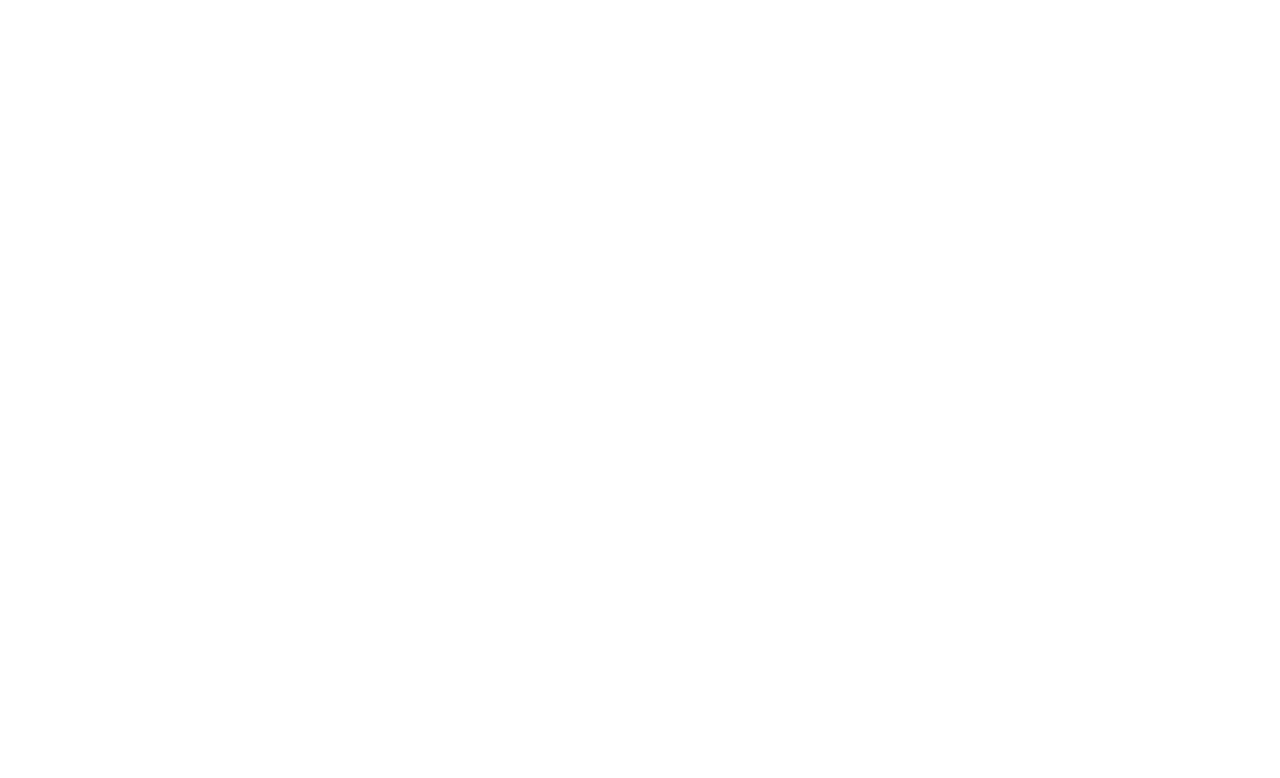
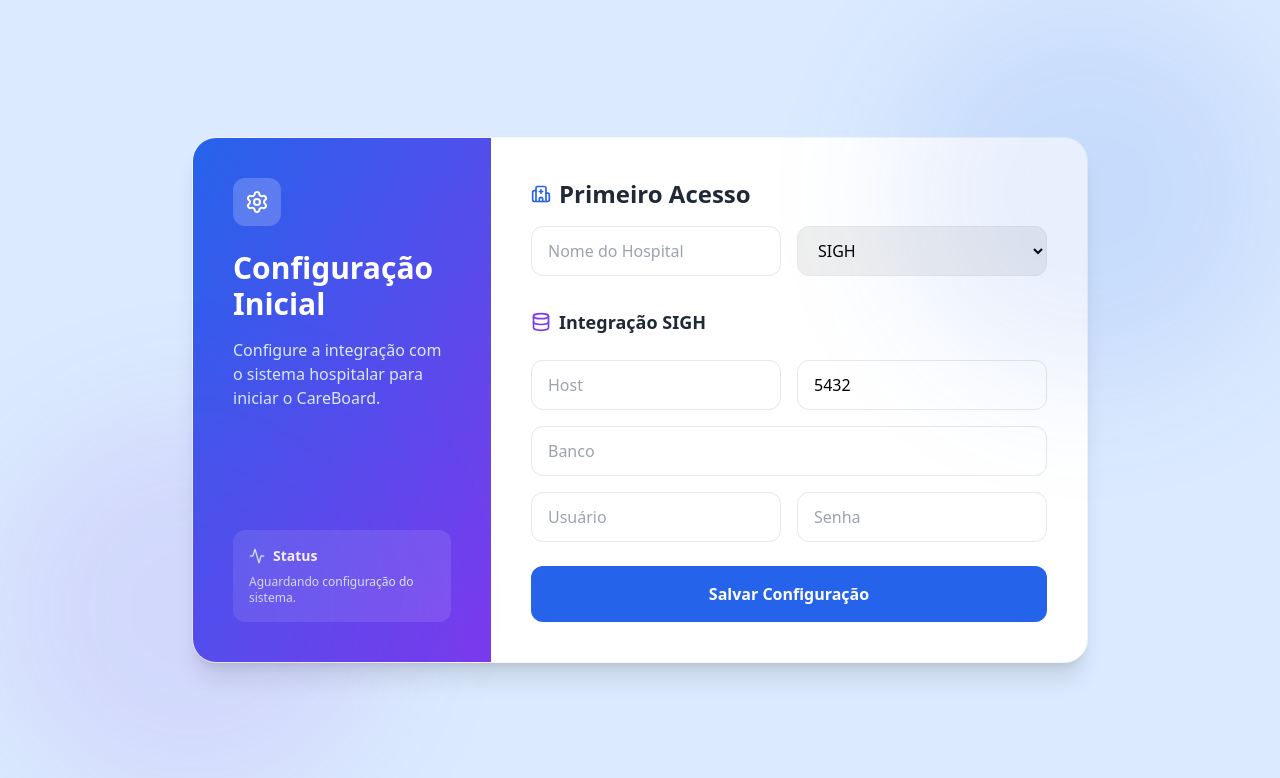
Before and after one commit to PabloAirez/CareBoard, a React (Vite) app in the folder frontend/: page /first-access in a window 1280 px wide. Before the commit this address had no page. Shown: the top 778 px of the page. Built offline with nearby package versions, Linux system fonts and the light colour scheme.

Commit message:
feat: Add Toastify lib to sho success, error and warning messages. Creating the First Access page and the SighConfigure component to integrate systems

```diff
--- a/frontend/package.json
+++ b/frontend/package.json
@@ -11,7 +11,8 @@
   },
   "dependencies": {
     "react": "^19.2.4",
-    "react-dom": "^19.2.4"
+    "react-dom": "^19.2.4",
+    "react-toastify": "^11.0.5"
   },
   "devDependencies": {
     "@eslint/js": "^9.39.4",
--- a/frontend/src/App.tsx
+++ b/frontend/src/App.tsx
@@ -1,8 +1,21 @@
 import './App.css'
 import AppRoutes  from "./routes/AppRoutes";
+import { ToastContainer } from 'react-toastify';
+import 'react-toastify/dist/ReactToastify.css';
 
 function App() {
-  return <AppRoutes />;
+  return (
+  <>
+      <AppRoutes />
+
+      <ToastContainer
+        position="top-right"
+        autoClose={3000}
+        theme="colored"
+      />
+
+      </>
+  )
 }
 
 export default App;
--- /dev/null
+++ b/frontend/src/components/SighConfigure.tsx
@@ -0,0 +1,84 @@
+import React, { useState } from 'react';
+import { Database, Server, Key, User, Activity } from 'lucide-react';
+
+type Props = {
+  onSubmit: (data: any) => void;
+  loading: boolean;
+};
+
+export default function SighConfigure({ onSubmit, loading }: Props) {
+  const [host, setHost] = useState('');
+  const [port, setPort] = useState('5432');
+  const [dbName, setDbName] = useState('');
+  const [dbUser, setDbUser] = useState('');
+  const [dbPassword, setDbPassword] = useState('');
+
+  const handleSubmit = (e: React.FormEvent) => {
+    e.preventDefault();
+    onSubmit({ host, port, dbName, dbUser, dbPassword });
+  };
+
+  return (
+    <form onSubmit={handleSubmit} className="space-y-6">
+
+      <h3 className="text-lg font-bold text-gray-800 flex items-center gap-2">
+        <Database className="w-5 h-5 text-accent" />
+        Integração SIGH
+      </h3>
+
+      <div className="grid grid-cols-1 md:grid-cols-2 gap-4">
+
+        <input
+          placeholder="Host"
+          value={host}
+          onChange={(e) => setHost(e.target.value)}
+          className="px-4 py-3 border rounded-xl focus:ring-2 focus:ring-accent outline-none"
+        />
+
+        <input
+          placeholder="Porta"
+          value={port}
+          onChange={(e) => setPort(e.target.value)}
+          className="px-4 py-3 border rounded-xl focus:ring-2 focus:ring-accent outline-none"
+        />
+
+        <input
+          placeholder="Banco"
+          value={dbName}
+          onChange={(e) => setDbName(e.target.value)}
+          className="px-4 py-3 border rounded-xl focus:ring-2 focus:ring-accent outline-none md:col-span-2"
+        />
+
+        <input
+          placeholder="Usuário"
+          value={dbUser}
+          onChange={(e) => setDbUser(e.target.value)}
+          className="px-4 py-3 border rounded-xl focus:ring-2 focus:ring-accent outline-none"
+        />
+
+        <input
+          type="password"
+          placeholder="Senha"
+          value={dbPassword}
+          onChange={(e) => setDbPassword(e.target.value)}
+          className="px-4 py-3 border rounded-xl focus:ring-2 focus:ring-accent outline-none"
+        />
+
+      </div>
+
+      <button
+        type="submit"
+        disabled={loading}
+        className="w-full py-4 bg-primary text-white font-bold rounded-xl hover:bg-primary-dark transition flex justify-center items-center gap-2"
+      >
+        {loading ? (
+          <>
+            Salvando <Activity className="animate-spin w-5 h-5" />
+          </>
+        ) : (
+          'Salvar Configuração'
+        )}
+      </button>
+    </form>
+  );
+}
--- a/frontend/src/index.css
+++ b/frontend/src/index.css
@@ -1,6 +1,7 @@
 @tailwind base;
 @tailwind components;
 @tailwind utilities;
+
 :root{
   margin: 0;
   padding: 0;
--- /dev/null
+++ b/frontend/src/pages/FirstAccess.tsx
@@ -0,0 +1,107 @@
+import React, { useState } from 'react';
+import { useNavigate } from 'react-router-dom';
+import { Settings, Activity, Hospital } from 'lucide-react';
+import { toast } from 'react-toastify';
+import SighConfigure from './../components/SighConfigure';
+
+export default function FirstAccess() {
+  const [hospitalName, setHospitalName] = useState('');
+  const [system, setSystem] = useState('SIGH');
+  const [loading, setLoading] = useState(false);
+  const navigate = useNavigate();
+
+  const handleSubmit = async (data: any) => {
+    setLoading(true);
+    try {
+      const res = await fetch(`${import.meta.env.VITE_API_URL || 'http://localhost:3001'}/config/setup`, {
+        method: 'POST',
+        headers: { 'Content-Type': 'application/json' },
+        body: JSON.stringify({ hospitalName, system, ...data })
+      });
+
+      if (res.ok) {
+        navigate('/select-unit');
+      } else {
+        toast.error('Erro ao configurar sistema.');
+      }
+    } catch {
+      toast.error('Erro de conexão com o servidor.');
+    } finally {
+      toast.info('Simulando que tudo deu certo. Redirecionando...', { autoClose: 2000 });
+      navigate('/select-unit');
+      setLoading(false);
+    }
+  };
+
+  return (
+    <div className="min-h-screen bg-primary-light flex items-center justify-center p-6 relative overflow-hidden">
+
+      {/* Background */}
+      <div className="absolute top-0 right-0 w-96 h-96 bg-primary/10 rounded-full blur-3xl"></div>
+      <div className="absolute bottom-0 left-0 w-96 h-96 bg-accent/10 rounded-full blur-3xl"></div>
+
+      <div className="w-full max-w-4xl bg-white rounded-3xl shadow-xl border border-gray-100 flex flex-col md:flex-row overflow-hidden">
+
+        {/* LEFT */}
+        <div className="md:w-1/3 bg-gradient-to-br from-primary to-accent p-10 text-white hidden md:flex flex-col justify-between">
+          <div>
+            <div className="w-12 h-12 bg-white/20 rounded-xl flex items-center justify-center mb-6">
+              <Settings className="w-6 h-6" />
+            </div>
+            <h2 className="text-3xl font-black mb-4">Configuração Inicial</h2>
+            <p className="text-primary-light">
+              Configure a integração com o sistema hospitalar para iniciar o CareBoard.
+            </p>
+          </div>
+
+          <div className="bg-white/10 p-4 rounded-xl">
+            <div className="flex items-center gap-2 mb-2">
+              <Activity className="w-4 h-4 text-primary-light" />
+              <span className="text-sm font-bold">Status</span>
+            </div>
+            <p className="text-xs text-primary-light">
+              Aguardando configuração do sistema.
+            </p>
+          </div>
+        </div>
+
+        {/* RIGHT */}
+        <div className="flex-1 p-10">
+
+          <div className="mb-8">
+            <h2 className="text-2xl font-black text-gray-800 mb-4 flex items-center gap-2">
+              <Hospital className="w-5 h-5 text-primary" />
+              Primeiro Acesso
+            </h2>
+
+            <div className="grid grid-cols-1 md:grid-cols-2 gap-4">
+              <input
+                type="text"
+                placeholder="Nome do Hospital"
+                value={hospitalName}
+                onChange={(e) => setHospitalName(e.target.value)}
+                className="px-4 py-3 border rounded-xl focus:ring-2 focus:ring-primary outline-none"
+              />
+
+              <select
+                value={system}
+                onChange={(e) => setSystem(e.target.value)}
+                className="px-4 py-3 border rounded-xl focus:ring-2 focus:ring-primary outline-none"
+              >
+                <option value="SIGH">SIGH</option>
+                <option value="TASY">TASY</option>
+
+              </select>
+            </div>
+          </div>
+
+          {/* Renderização dinâmica */}
+          {system === 'SIGH' && (
+            <SighConfigure onSubmit={handleSubmit} loading={loading} />
+          )}
+
+        </div>
+      </div>
+    </div>
+  );
+}
--- a/frontend/src/pages/Login.tsx
+++ b/frontend/src/pages/Login.tsx
@@ -1,18 +1,18 @@
 import React, { useState } from 'react';
 import { useNavigate } from 'react-router-dom';
 import { Lock, User, Activity, ArrowRight } from 'lucide-react';
+import { toast } from 'react-toastify';
 
 export default function Login() {
   const [username, setUsername] = useState('');
   const [password, setPassword] = useState('');
-  const [error, setError] = useState('');
+
   const [loading, setLoading] = useState(false);
   const navigate = useNavigate();
 
   const handleLogin = async (e: React.FormEvent) => {
     e.preventDefault();
     setLoading(true);
-    setError('');
 
     setTimeout(async () => {
       if (username === 'hrsj' && password === '123456') {
@@ -32,7 +32,7 @@
           navigate('/first-access');
         }
       } else {
-        setError('Credenciais inválidas. Tente novamente.');
+        toast.error('Credenciais inválidas. Tente novamente.');
         setLoading(false);
       }
     }, 1000);
@@ -58,11 +58,6 @@
           </p>
         </div>
 
-        {error && (
-          <div className="mb-6 p-4 bg-red-500/20 border border-red-500/50 rounded-xl text-red-200 text-sm font-medium animate-pulse">
-            {error}
-          </div>
-        )}
 
         <form onSubmit={handleLogin} className="space-y-6">
 
--- a/frontend/src/routes/AppRoutes.tsx
+++ b/frontend/src/routes/AppRoutes.tsx
@@ -1,11 +1,13 @@
 import { BrowserRouter, Routes, Route } from "react-router-dom";
 import Login from '../pages/Login';
+import FirstAccess from '../pages/FirstAccess';
 
 export const AppRoutes = () => {
   return (
     <BrowserRouter>
       <Routes>
         <Route path="/" element={<Login />} />
+        <Route path="/first-access" element={<FirstAccess />} />
       </Routes>
     </BrowserRouter>
   );
--- a/frontend/tailwind.config.js
+++ b/frontend/tailwind.config.js
@@ -1,8 +1,28 @@
 /** @type {import('tailwindcss').Config} */
-module.exports = {
-  content: [],
+export default {
+  content: [
+    "./index.html",
+    "./src/**/*.{js,ts,jsx,tsx}",
+  ],
   theme: {
-    extend: {},
+    extend: {
+      colors: {
+        primary: {
+          DEFAULT: "#2563EB",
+          dark: "#1E40AF",
+          light: "#DBEAFE",
+        },
+        secondary: {
+          DEFAULT: "#10B981",
+          dark: "#047857",
+          light: "#D1FAE5",
+        },
+        accent: {
+          DEFAULT: "#7C3AED",
+          dark: "#5B21B6",
+          light: "#EDE9FE",
+        },
+      },
+    },
   },
-  plugins: [],
-}
+};
```
Also changed, not shown: 1 other file (tests, documents, lock files or other folders).
